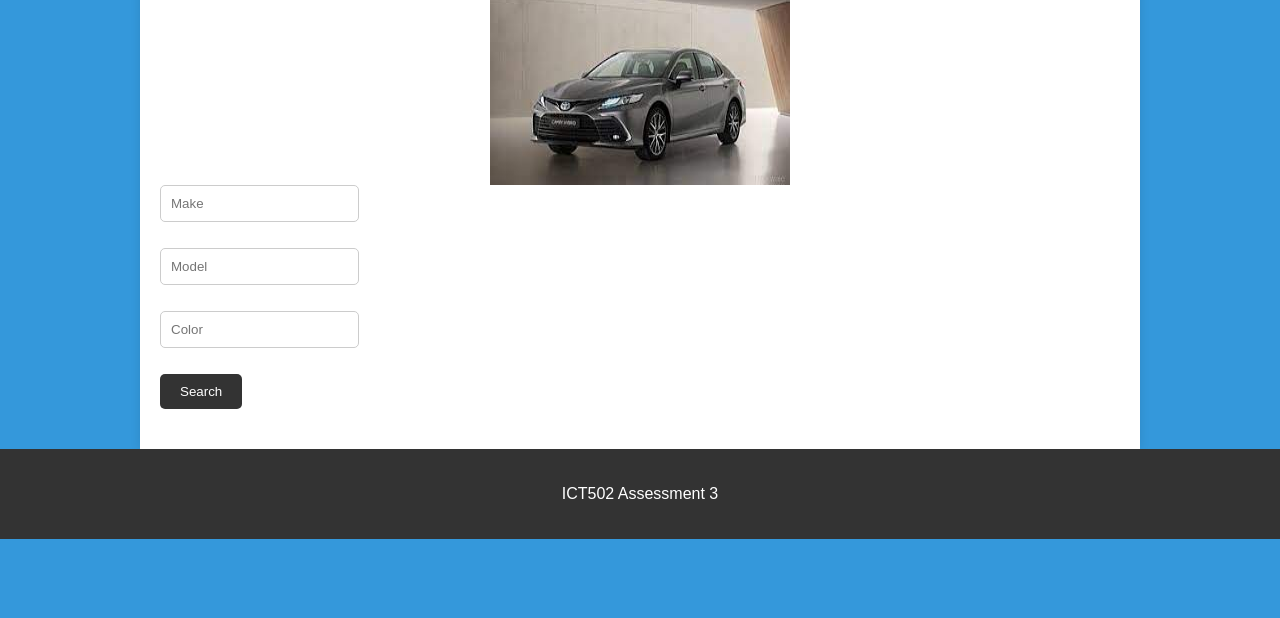
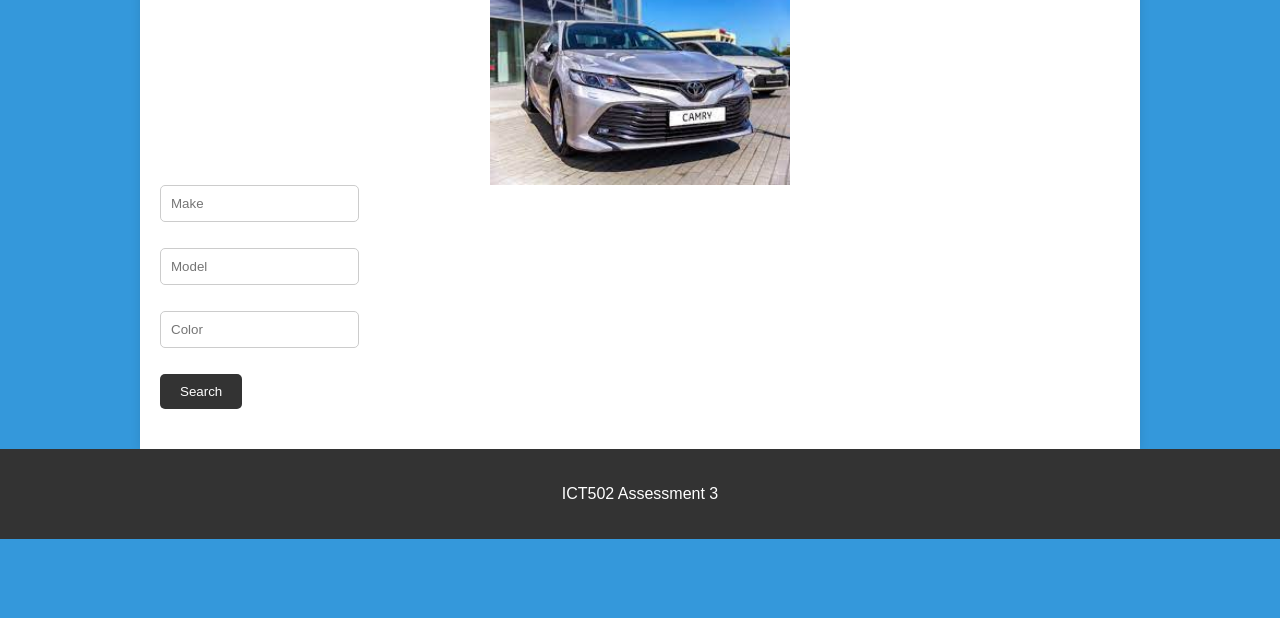
Before and after one commit to zabialikhan/ICT502Zabia, a plain HTML site: page search.html in a window 1280 px wide. Shown: the part 182-800 px from the top of the page. Drawn offline with Linux system fonts and the light colour scheme.

Commit message:
Update search.html

```diff
--- a/search.html
+++ b/search.html
@@ -27,7 +27,8 @@
     <div class="container">
         <h1>Search for a Car</h1>
 		<div style="text-align: center;">
-        <img src="Pic (1).jpg" alt="Italian Trulli" style="width:300px;height:200px; display: block; margin: 0 auto;">
+        <img src="Pic (4).jpg" alt="Italian Trulli" style="width:300px;height:200px; display: block; margin: 0 auto;">
+
          </div>
         <!-- Search form -->
         <form onsubmit="searchCars(event)">
```
